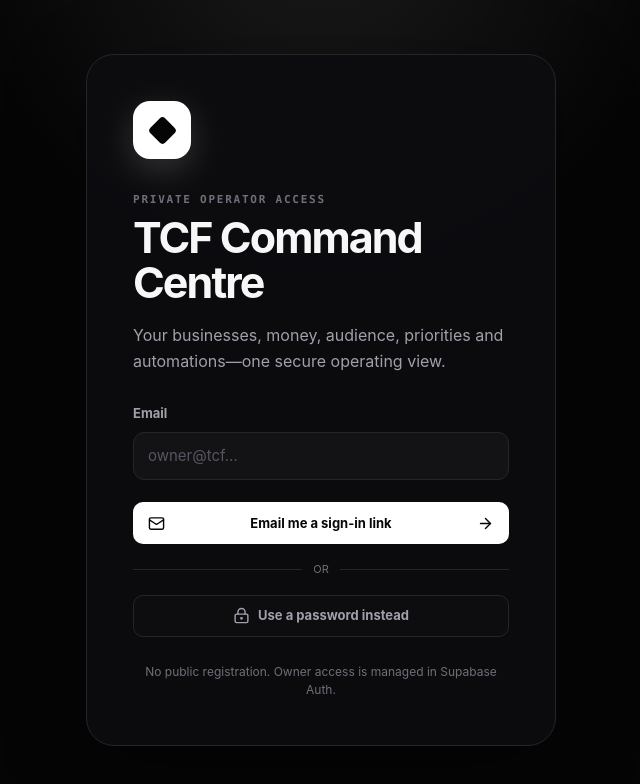
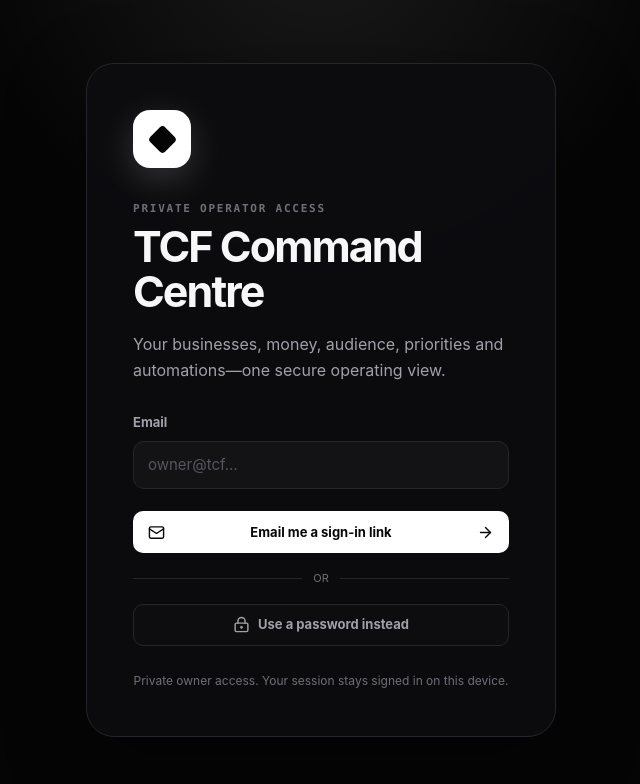
Before and after one commit to tcfcommission/dashboard, a Next.js app: page /login in a window 1280 px wide. Shown: the top 784 px of the page, without its empty margins (319-959 px from the left). Built offline with nearby package versions, Linux system fonts and the light colour scheme; no server answers.

Commit message:
Simplify owner sign-in to email link only

```diff
--- a/app/login/page.tsx
+++ b/app/login/page.tsx
@@ -21,7 +21,7 @@ export default async function LoginPage() {
         <h1 id="login-title">TCF Command Centre</h1>
         <p className="login-copy">Your businesses, money, audience, priorities and automations—one secure operating view.</p>
         <AuthForm />
-        <p className="login-foot">No public registration. Owner access is managed in Supabase Auth.</p>
+        <p className="login-foot">Private owner access. Your session stays signed in on this device.</p>
       </section>
     </main>
   );
```
